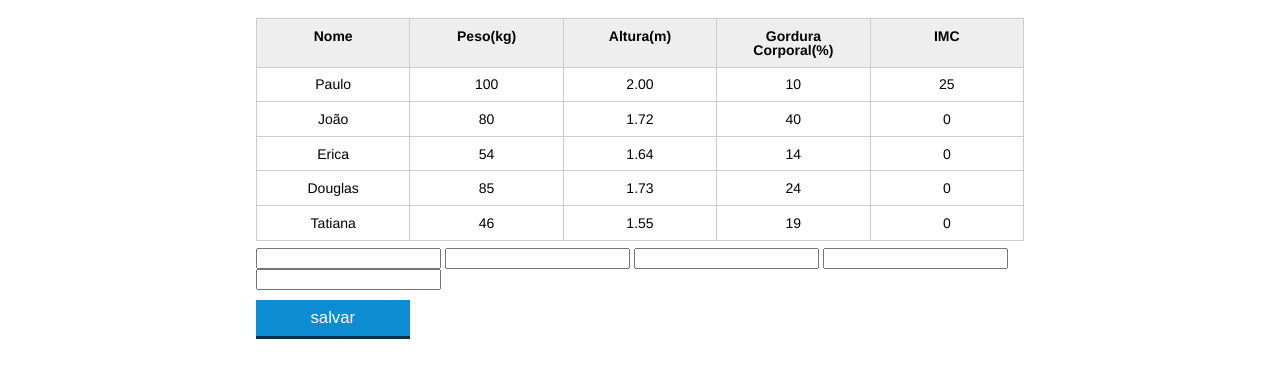
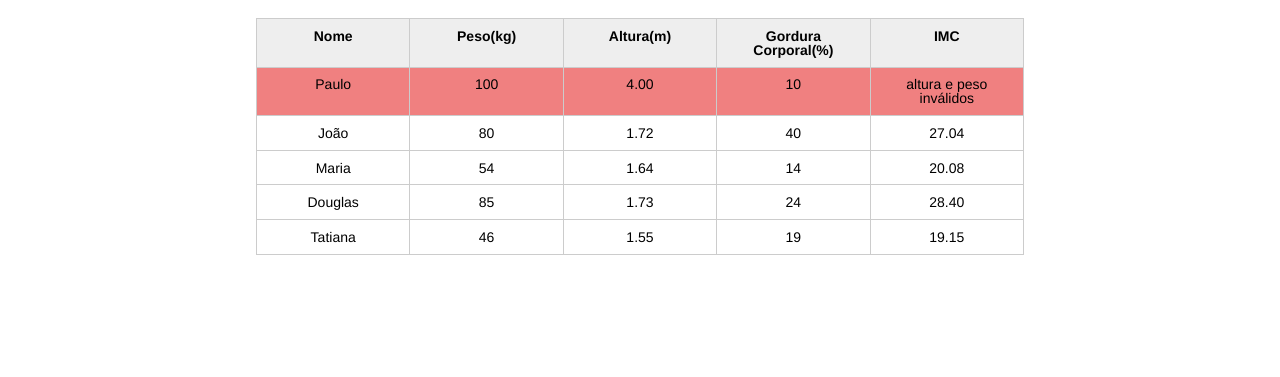
Before and after one commit to GuilhermeGomesti1/java-script-alura, a plain HTML site: page introducao-javascript/index.html in a window 1280 px wide. Shown: the part 123-500 px from the top of the page. Drawn offline with Linux system fonts and the light colour scheme.

Commit message:
att alura

```diff
--- a/introducao-javascript/css/index.css
+++ b/introducao-javascript/css/index.css
@@ -132,3 +132,7 @@ button[disabled=disabled], button:disabled {
 .campo-invalido{
 	border: 1px solid red;
 }
+
+.invalido {
+	background-color: lightcoral;
+}
--- a/introducao-javascript/index.html
+++ b/introducao-javascript/index.html
@@ -34,7 +34,7 @@
 					<tr class="paciente" id="primeiro-paciente">
 						<td class="info-nome"> Paulo</td>
 						<td class="info-peso">100</td>
-						<td class="info-altura">2.00</td>
+						<td class="info-altura">4.00</td>
 						<td class="info-gordura">10</td>
 						<td class="info-imc">0</td>
 					</tr>
@@ -48,7 +48,7 @@
 					</tr>
 
 					<tr class="paciente">
-						<td class="info-nome">Erica</td>
+						<td class="info-nome">Maria</td>
 						<td class="info-peso">54</td>
 						<td class="info-altura">1.64</td>
 						<td class="info-gordura">14</td>
@@ -72,14 +72,7 @@
 				</tbody>
 			</table>
 
-			<form id="form">
-				<input type="text">
-				<input id="nome" name="nome" />
-				<input id="peso" name="peso" />
-				<input id="altura" name="altura" />
-				<input id="gordura" name="gordura" />
-				<button type="submit">salvar</button>
-			</form>
+
 
 		</section>
 	</main>
--- a/introducao-javascript/js/principal.js
+++ b/introducao-javascript/js/principal.js
@@ -2,9 +2,13 @@
 let titulo = document.querySelector("#titulo");
 titulo.textContent = "Aparecida Nutricionistas";
 
-let paciente = document.querySelector("#primeiro-paciente");
+let pacientes = document.querySelectorAll(".paciente");
 
-let tdPeso = paciente.querySelector(".info-peso");
+
+for(let i = 0; i < pacientes.length; i++){
+   var paciente = pacientes[i];
+
+   let tdPeso = paciente.querySelector('.info-peso');
 
 let peso = tdPeso.textContent;
 let tdAltura = paciente.querySelector('.info-altura');
@@ -12,36 +16,39 @@ let altura = tdAltura.textContent;
 
 let tdImc = paciente.querySelector(".info-imc");
 
+
+let pesoEhValido = true;
+let alturaEhValida = true;
+
+
+if(peso <= 0 || peso > 300) {
+    console.log('peso inválido')
+    pesoEhvalido = false;
+    tdImc.textContent = 'Peso inválido!';
+    tdImc.className = 'invalido'
+
+}
+
+if(altura < 0 || altura > 3) {
+    console.log('altura inválida')
+    alturaEhValida= false;
+    tdImc.textContent = 'Altura inválido!';
+    tdImc.className = 'invalido'
+
+}
+
+
+if (alturaEhValida && pesoEhValido)
+ {
 let imc = peso / (altura * altura);
-
-tdImc.textContent = imc;
-
-document.querySelector('form').addEventListener('submit',(e)=>{
-    e.preventDefault();
-    const nome = document.querySelector('#nome')
-    const peso = document.querySelector('#peso')
-    const altura = document.querySelector('#altura')
-    const gordura = document.querySelector('#gordura')
-
-    const tabela = document.querySelector("#tabela-pacientes")
-
-    const el = document.createElement('tr')
-    const n = document.createElement('td')
-    n.className='info-nome'
-    n.textContent=nome.value
-    el.appendChild(n)
-    tabela.appendChild(el)
+tdImc.textContent = imc.toFixed(2);}
+else {
+    tdImc.textContent = 'altura e peso inválidos'
+   tdImc.className = 'invalido'
+   paciente.style.backgroundColor = "lightcoral";
+}
 
 
 
 
-})
-
-
-// <tr class="paciente">
-// 						<td class="info-nome">João</td>
-// 						<td class="info-peso">80</td>
-// 						<td class="info-altura">1.72</td>
-// 						<td class="info-gordura">40</td>
-// 						<td class="info-imc">0</td>
-// 					</tr>
+}
```
